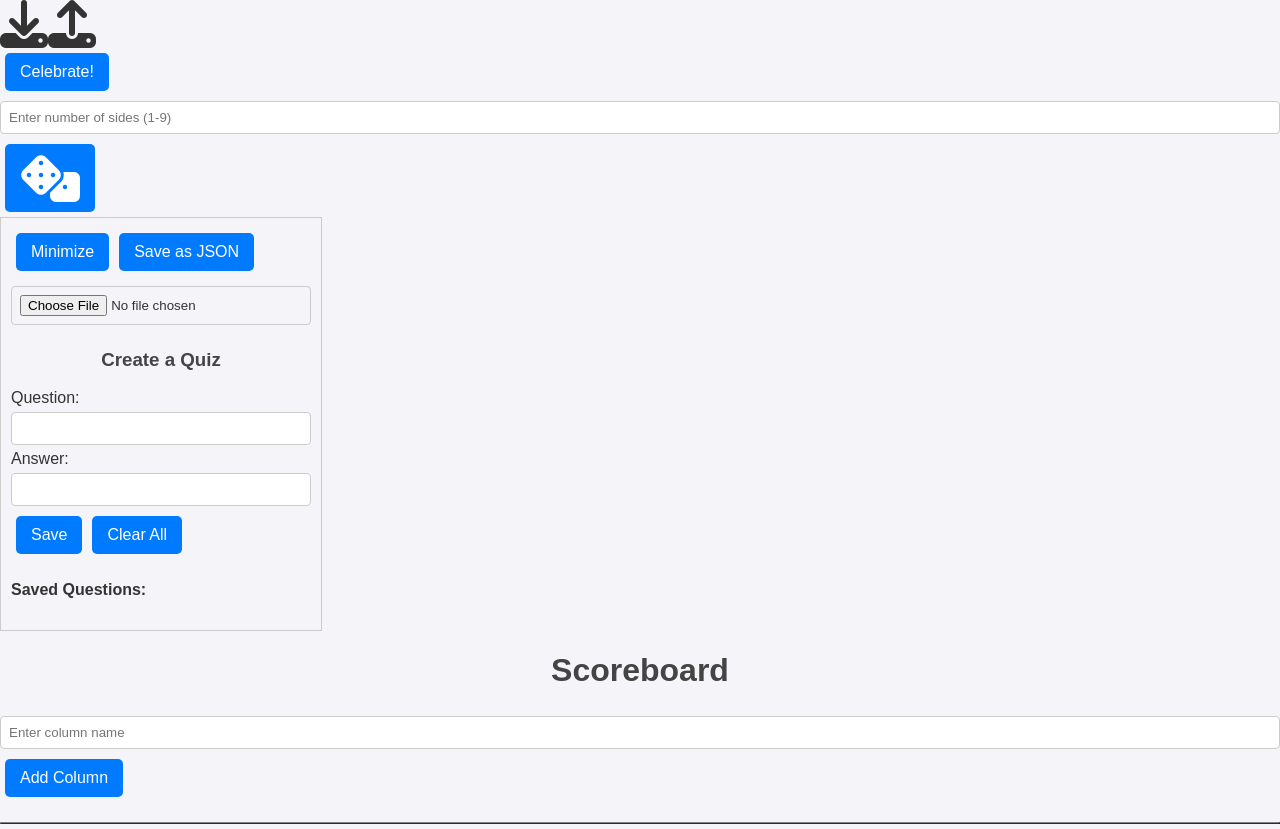
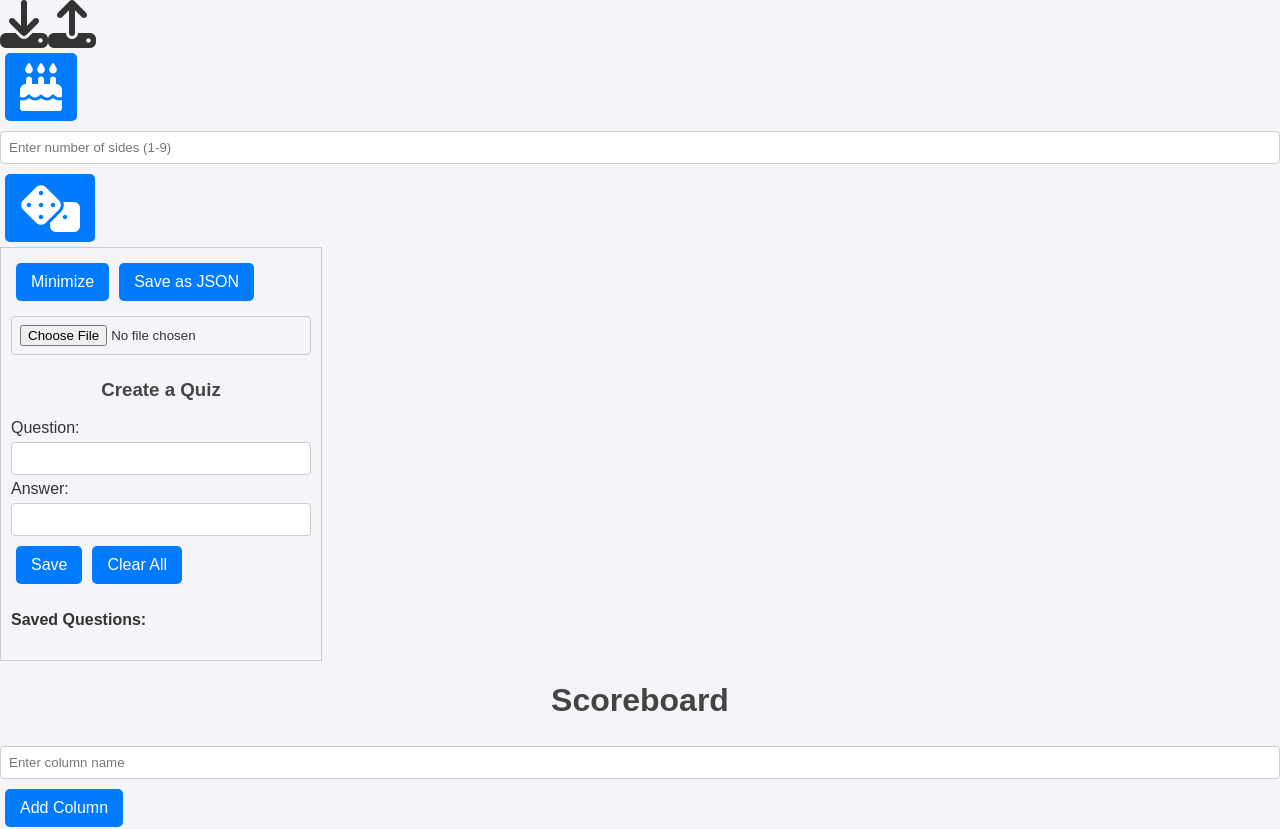
Before and after one commit to nouxinf/bookclub, a React (Vite) app: page / in a window 1280 px wide. Shown: the top 829 px of the page. Built offline with nearby package versions, Linux system fonts and the light colour scheme.

Commit message:
confetti icon

```diff
--- a/src/Confetti.jsx
+++ b/src/Confetti.jsx
@@ -11,7 +11,7 @@ const ConfettiEffect = () => {
 
     return (
         <div>
-            <button onClick={handleButtonClick}>Celebrate!</button>
+            <button onClick={handleButtonClick}><i className="fa-solid fa-cake-candles"></i></button>
             {showConfetti && <Confetti width={window.innerWidth} height={window.innerHeight} numberOfPieces={5000} />}
         </div>
     );
```
